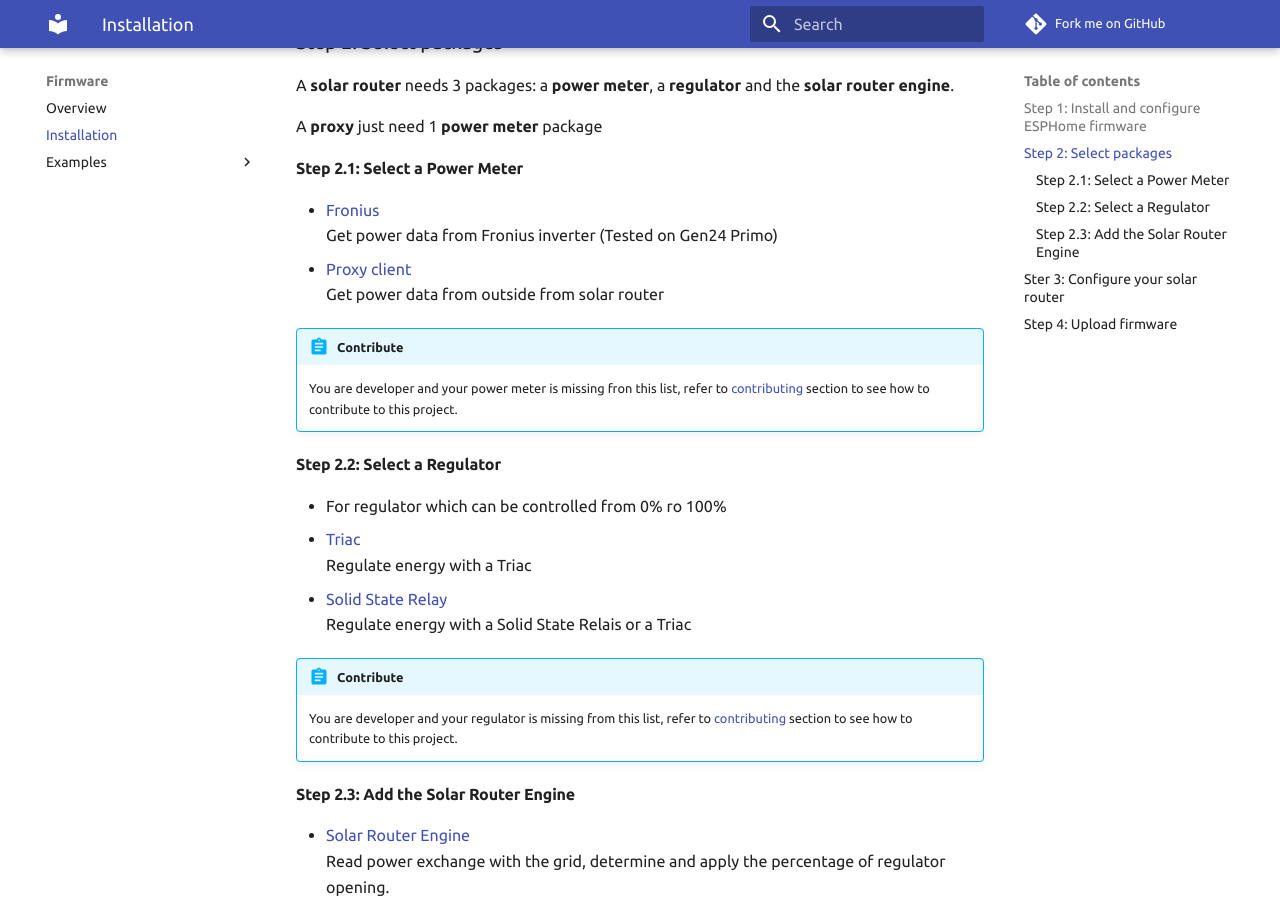
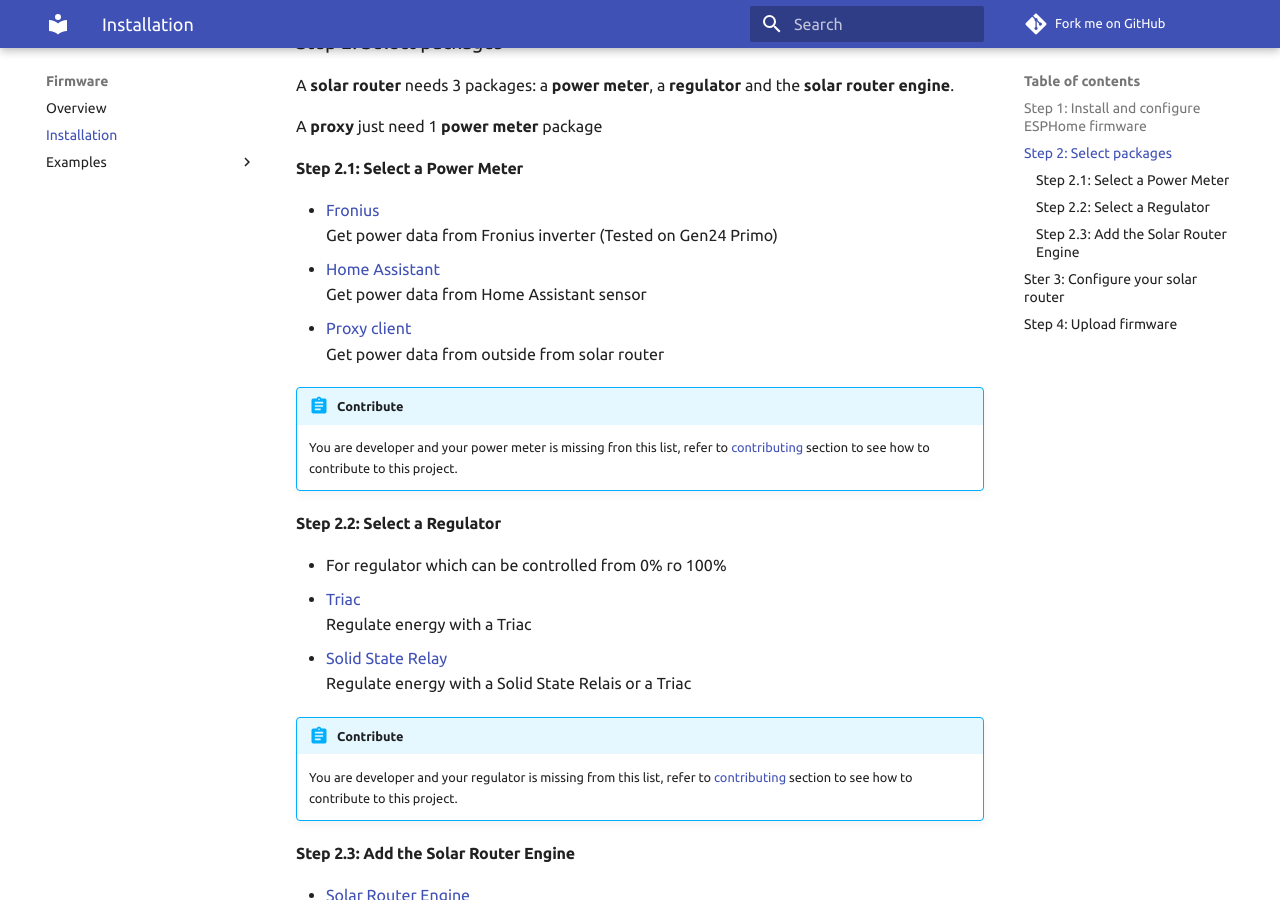
Before and after one commit to ghisch/Solar-Router-for-ESPHome, an MkDocs documentation site: the page built from docs/installation.md, in a window 1280 px wide and 900 px high, scrolled down 579 px. Built offline with MkDocs 1.6.1 and Material for MkDocs 9.7.7, drawn with Linux system fonts in a browser that asks for light colours; comment, search, counter and statistics services are not loaded.

Commit message:
doc: Add Home Assistant power meter in installation documentation

```diff
--- a/docs/installation.md
+++ b/docs/installation.md
@@ -23,6 +23,8 @@
 
 * [Fronius](power_meter_fronius.md)
     Get power data from Fronius inverter (Tested on Gen24 Primo)
+* [Home Assistant](power_meter_home_assistant.md)
+    Get power data from Home Assistant sensor
 * [Proxy client](power_meter_proxy_client.md)
     Get power data from outside from solar router
 
```
